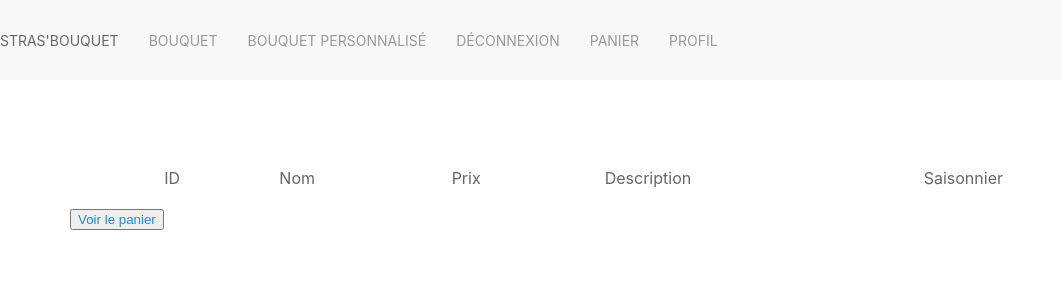
After one commit to typhained/Strasbouquet, a PHP site: template src/View/Front/bouquets.html.twig in a window 1280 px wide. The commit adds this page. Shown: the top 300 px of the page, without its empty margins (0-1062 px from the left). Run offline with PHP 8.4, Linux system fonts and the light colour scheme; the template is opened without the code that fills it, so the values that code supplies are empty; some libraries are stand-ins or nearby versions.

Commit message:
maj navbar selon profil

```diff
--- a/src/Controller/CartController.php
+++ b/src/Controller/CartController.php
@@ -50,12 +50,12 @@ class CartController extends AbstractController
                 $qte = $qte['quantite'];
                 $cartManager->updateBouquetCart($idBouquet, $qte);
                 return $this->twig->render(
-                    'Front/index.html.twig',
+                    'Front/bouquets.html.twig',
                     ["bouquets" => $bouquets, "panier" => $panier, "qte" => $qte]
                 );
             }
             return $this->twig->render(
-                'Front/index.html.twig',
+                'Front/bouquets.html.twig',
                 ["bouquets" => $bouquets, "panier" => $panier]
             );
         }
--- /dev/null
+++ b/src/View/Front/bouquets.html.twig
@@ -0,0 +1,39 @@
+{% extends 'layoutp.html.twig' %}
+{% block title %}
+    {{ parent()}} Accueil
+{% endblock %}
+
+
+{% block content %}
+
+    <div class="uk-container">
+        <table class="uk-table">
+            <thead>
+            <tr>
+                <td>&nbsp;</td>
+                <td>ID</td>
+                <td>Nom</td>
+                <td>Prix</td>
+                <td>Description</td>
+                <td>Saisonnier</td>
+            </tr>
+            </thead>
+            <tbody>
+            {% for bouquet in bouquets %}
+            <tr>
+                <td>&nbsp;</td>
+                <td>{{ bouquet.id }}</td>
+                <td>{{ bouquet.nom}}</td>
+                <td>{{ bouquet.prix }}</td>
+                <td>{{ bouquet.description }}</td>
+                <td>{{ bouquet.saisonnier }}</td>
+                <td><a href="/cart/addBouquetCart/{{bouquet.id}}">Ajouter au Panier</a></td>
+            </tr>
+            </tbody>
+            {% endfor %}
+        </table>
+    </div>
+
+    <button id="panier" class="{{ class }}"><a href="/Cart/showCart/{{ panier }}"> Voir le panier</a></button>
+
+{% endblock %}
--- a/src/View/Layout/navbar.html.twig
+++ b/src/View/Layout/navbar.html.twig
@@ -15,24 +15,30 @@
             <li>
                 <a href="/Concept/index">Bouquet personnalisé</a>
             </li>
+            {% if session.role == "disconnect" %}
                 <li>
                     <a href="/User/add">Inscription</a>
                 </li>
                 <li>
                     <a href="/Account/login">Connexion</a>
                 </li>
+            {% endif %}
+            {% if session.role != "disconnect" %}
                 <li>
                     <a href="/Account/logout">Déconnexion</a>
                 </li>
+            {% endif %}
             <li>
-                <a href="/Cart/showCart/">Panier</a>
+                <a href="/Cart/showCart/{{ session.panier }}">Panier</a>
             </li>
             <li>
-                <a href="/User/show/{{ userid }}">Profil</a>
+                <a href="/User/show/{{ session.user }}">Profil</a>
             </li>
+            {% if session.role == "admin" %}
             <li>
                 <a href="/Home/index/">Panel admin</a>
             </li>
+            {% endif %}
         </ul>
     </div>
 </nav>
--- a/src/View/User/_form.html.twig
+++ b/src/View/User/_form.html.twig
@@ -21,7 +21,7 @@
                                     </div>
                                     <div class="uk-margin">
                                         <div class="uk-inline uk-width-1-1">
-                                            <span class="uk-form-icon" uk-icon="icon: user"></span>
+                                            <span class="uk-form-icon" uk-icon="icon: cart"></span>
                                             <input required name="firstname" class="uk-input uk-form-large" type="text" placeholder="Prénom">
                                         </div>
                                     </div>
```
Lines whose indentation alone changed are shown as unchanged.
